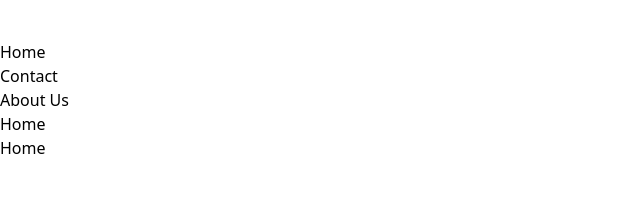
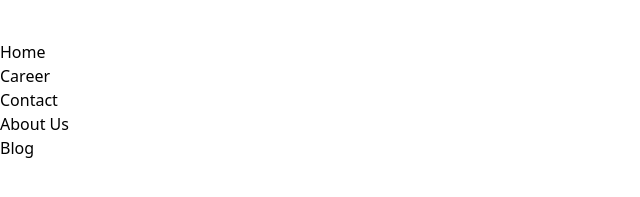
Before and after one commit to Mehebul02/react-new-journey, a React (Vite) app: page / in a window 1280 px wide. Shown: the part 185-382 px from the top of the page, without its empty margins (0-640 px from the left). Built offline with nearby package versions, Linux system fonts and the light colour scheme.

Commit message:
header added

```diff
--- a/package.json
+++ b/package.json
@@ -10,8 +10,12 @@
     "preview": "vite preview"
   },
   "dependencies": {
+    "localforage": "^1.10.0",
+    "match-sorter": "^6.3.4",
     "react": "^18.3.1",
     "react-dom": "^18.3.1",
+    "react-router-dom": "^6.26.2",
+    "sort-by": "^1.2.0",
     "tailwind-merge": "^2.5.2"
   },
   "devDependencies": {
--- a/src/shared/Header.jsx
+++ b/src/shared/Header.jsx
@@ -1,3 +1,4 @@
+import { Link } from "react-router-dom";
 import { logo } from "../assets/images";
 import Container from "./Container";
 
@@ -19,12 +20,13 @@ const navigation = [
         </div>
         {/* menu ber  */}
         <div>
-          <ul className="flex items-center gap-6">
+          <ul className="flex items-center gap-6 font-semibold cursor-pointer">
             <li>Home</li>
+            <li>Career</li>
             <li>Contact</li>
             <li>About Us</li>
-            <li>Home</li>
-            <li>Home</li>
+            <li>Blog</li>
+
           </ul>
         </div>
       </div>
```
Also changed, not shown: 1 other file (tests, documents, lock files or other folders).
